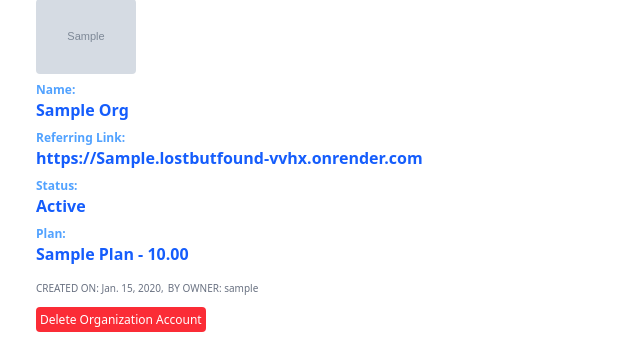
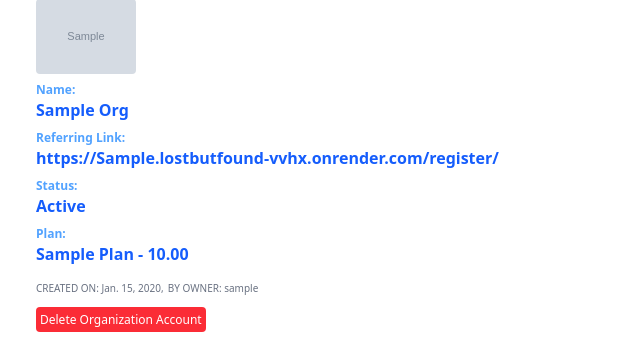
Before and after one commit to StephenOnyekachi/lostbutfound, a Django app: page /orgprofile/ in a window 1280 px wide. Shown: the part 525-869 px from the top of the page, without its empty margins (0-640 px from the left). Run offline with Django 5.2, Linux system fonts and the light colour scheme; a user stored in the database is signed in; tables that the repository leaves empty hold one stand-in row (values such as "Sample post"); grey boxes marked "Sample" are stand-in pictures; style sheets or scripts are compiled from the project's sources; parts of the project's set-up code (start-up, migrations or seed data) failed here and were passed over.

Commit message:
Fix referring link propal

```diff
--- a/template/users/profile.html
+++ b/template/users/profile.html
@@ -110,10 +110,10 @@
                     </div>
                     <div class="pb-2">
                         <p class="text-xs text-blue-400 capitalize font-bold">referring link:</p>
-                        <a href="http://{{ profile.org.subdomain }}.localhost:8000/register/"
+                        <a href="https://{{ profile.org.subdomain }}.lostbutfound-vvhx.onrender.com/register/"
                             class="text-1xl font-bold text-blue-600"
                         >
-                            https://{{ profile.org.subdomain }}.lostbutfound-vvhx.onrender.com
+                            https://{{ profile.org.subdomain }}.lostbutfound-vvhx.onrender.com/register/
                             <!-- http://{{ profile.org.subdomain }}.localhost:8000/register/ -->
                         </a>
                     </div>
```
